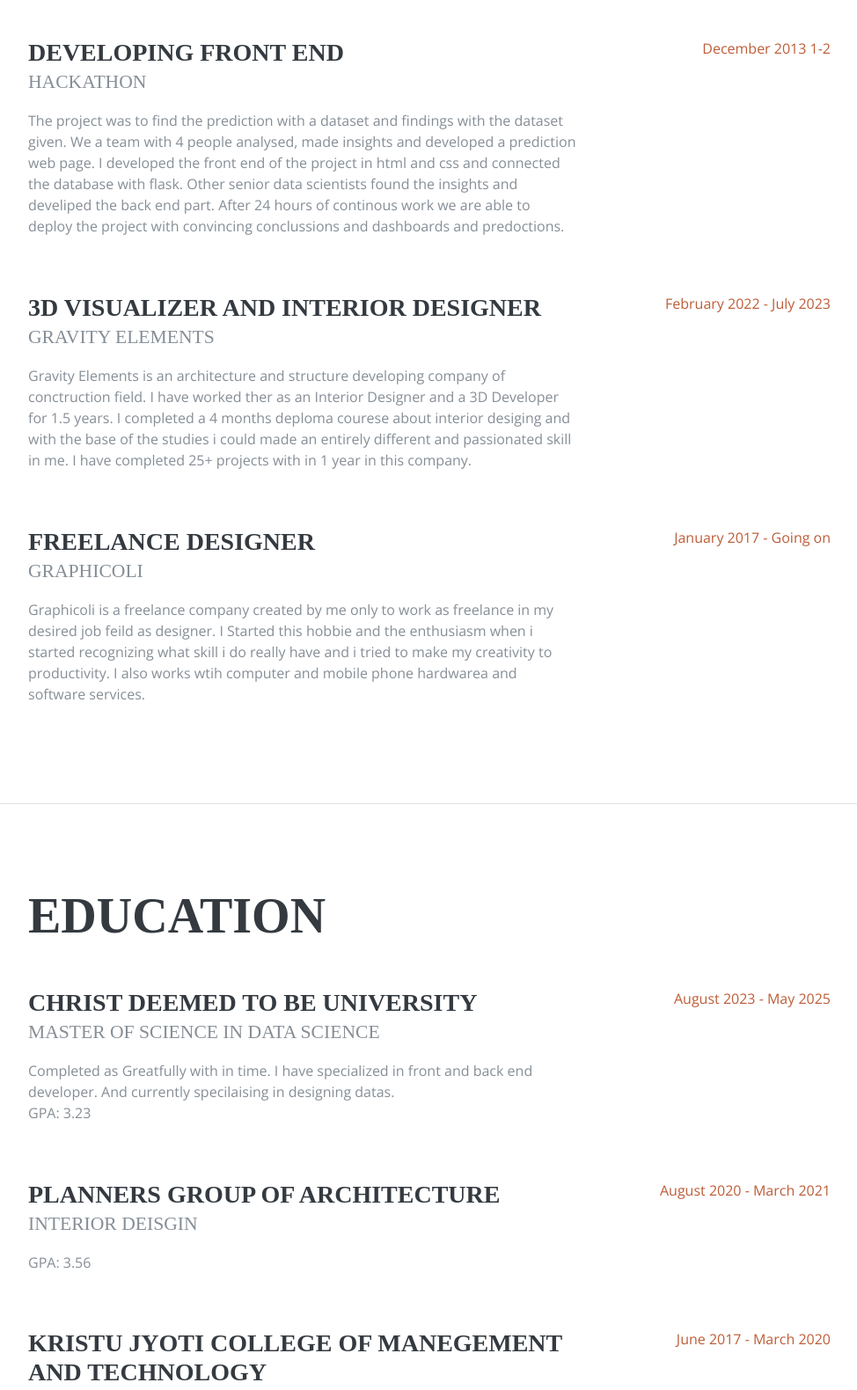
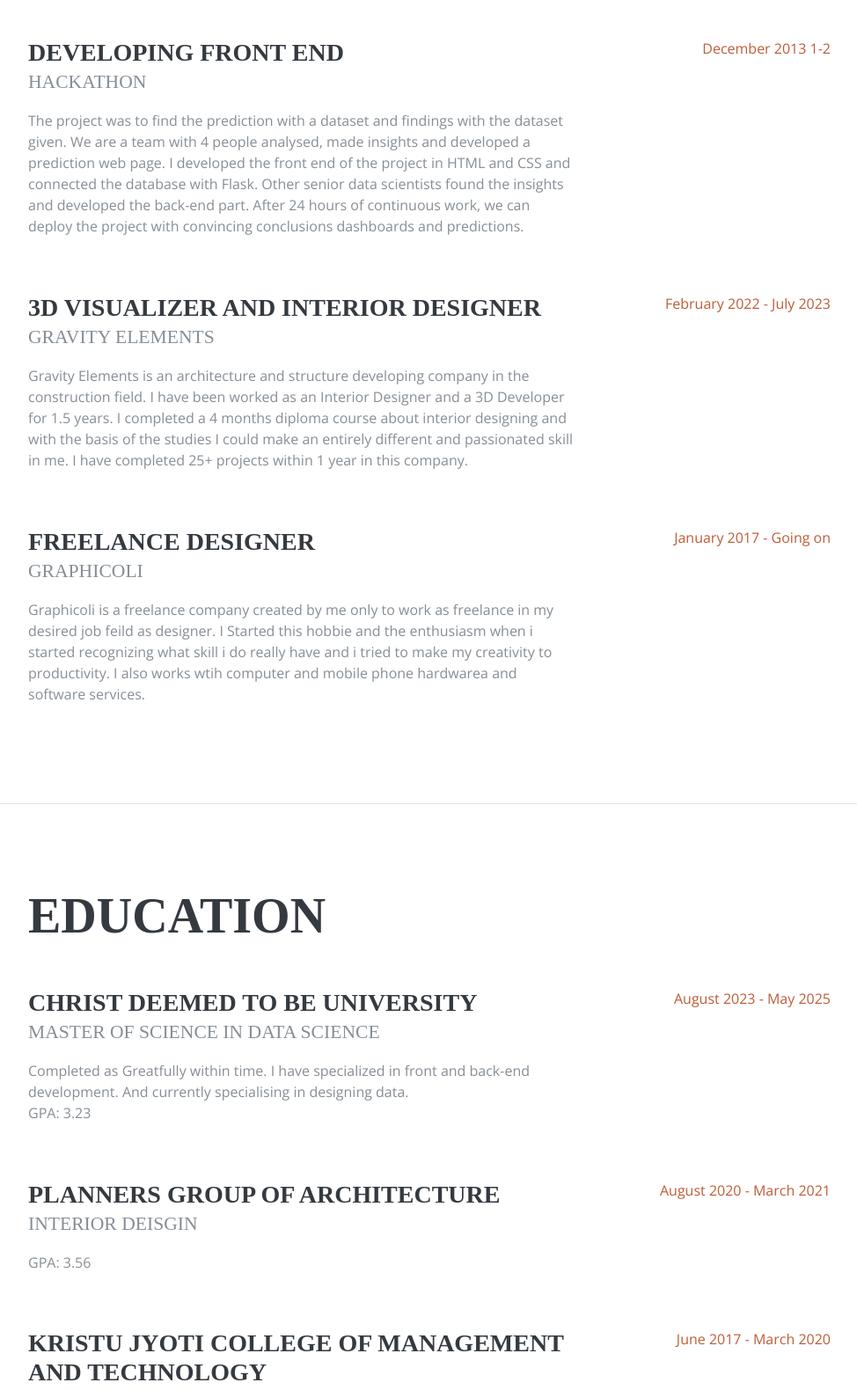
Before and after one commit to GMust211/Portfolio-, a plain HTML site: page index.html in a window 1280 px wide. Shown: the part 920-2500 px from the top of the page at 88% size, without its empty margins (288-1262 px from the left). Drawn offline with nearby package versions, Linux system fonts and the light colour scheme; a web font is replaced by a local one.

Commit message:
Update index.html

```diff
--- a/index.html
+++ b/index.html
@@ -71,7 +71,7 @@
           <span class="text-primary">Thomas</span>
         </h1>
         <div class="subheading mb-5">FREELANCER · REACH ME IN · +91 9072 966 046 ·
-          <a href="mailto:name@email.com">joemas@email.com</a>
+          <a href="mailto:name@email.com">joemas@gmail.com</a>
         </div>
         <p > I thrive in the creative intersection of design and data science, bringing a rare blend of
           aesthetic sensibility and analytical thinking to the table.</p>
@@ -127,11 +127,11 @@
           <div class="resume-content mr-auto">
             <h3 class="mb-0">Developing Front End</h3>
             <div class="subheading mb-3">Hackathon</div>
-            <p>The project was to find the prediction with a dataset and findings with the dataset given. We a team with
+            <p>The project was to find the prediction with a dataset and findings with the dataset given. We are a team with
               4 people analysed, made insights and developed a prediction web page. I developed the front end of the
-              project in html and css and connected the database with flask. Other senior data scientists found the
-              insights and develiped the back end part. After 24 hours of continous work we are able to deploy the
-              project with convincing conclussions and dashboards and predoctions. </p>
+              project in HTML and CSS and connected the database with Flask. Other senior data scientists found the
+              insights and developed the back-end part. After 24 hours of continuous work, we can deploy the
+              project with convincing conclusions dashboards and predictions. </p>
           </div>
           <div class="resume-date text-md-right">
             <span class="text-primary">December 2013 1-2</span>
@@ -142,10 +142,10 @@
           <div class="resume-content mr-auto">
             <h3 class="mb-0">3D Visualizer and Interior Designer</h3>
             <div class="subheading mb-3">Gravity Elements</div>
-            <p>Gravity Elements is an architecture and structure developing company of conctruction field. I have worked
-              ther as an Interior Designer and a 3D Developer for 1.5 years. I completed a 4 months deploma courese
-              about interior desiging and with the base of the studies i could made an entirely different and
-              passionated skill in me. I have completed 25+ projects with in 1 year in this company.</p>
+            <p>Gravity Elements is an architecture and structure developing company in the construction field. I have been worked
+              as an Interior Designer and a 3D Developer for 1.5 years. I completed a 4 months diploma course
+              about interior designing and with the basis of the studies I could make an entirely different and
+              passionated skill in me. I have completed 25+ projects within 1 year in this company.</p>
           </div>
           <div class="resume-date text-md-right">
             <span class="text-primary">February 2022 - July 2023</span>
@@ -175,8 +175,8 @@
           <div class="resume-content mr-auto">
             <h3 class="mb-0">Christ Deemed to be University</h3>
             <div class="subheading mb-3">Master of Science in Data Science</div>
-            <div>Completed as Greatfully with in time. I have specialized in front and back end developer. And
-              currently specilaising in designing datas.</div>
+            <div>Completed as Greatfully within time. I have specialized in front and back-end development. And
+              currently specialising in designing data.</div>
             <p>GPA: 3.23</p>
           </div>
           <div class="resume-date text-md-right">
@@ -198,7 +198,7 @@
       </div>
       <div class="resume-item d-flex flex-column flex-md-row">
         <div class="resume-content mr-auto">
-          <h3 class="mb-0">Kristu Jyoti College of Manegement and Technology</h3>
+          <h3 class="mb-0">Kristu Jyoti College of Management and Technology</h3>
           <div class="subheading mb-3">Bachelors of Computer Application</div>
           <p>GPA: 3.56</p>
         </div>
@@ -263,7 +263,7 @@
         </li>
         <li>
           <i class="fa-li fa fa-check"></i>
-          Cross Functional Teams
+          Cross-Functional Teams
         </li>
         <li>
           <i class="fa-li fa fa-check"></i>
@@ -277,13 +277,13 @@
     <div class="my-auto">
       <h2 class="mb-5">Interests</h2>
       <p>Apart from being a web developer, I enjoy most of my time being outdoors. In the winter, I am an avid
-        skiier
+        skier
         and novice ice climber. During the warmer months here in Colorado, I enjoy mountain biking, free climbing,
         and
         kayaking.</p>
       <p class="mb-0">When forced indoors, I follow a number of sci-fi and fantasy genre movies and television
         shows,
-        I am an aspiring chef, and I spend a large amount of my free time exploring the latest technolgy
+        I am an aspiring chef, and I spend a large amount of my free time exploring the latest technology
         advancements
         in the front-end web development world.</p>
     </div>
```
